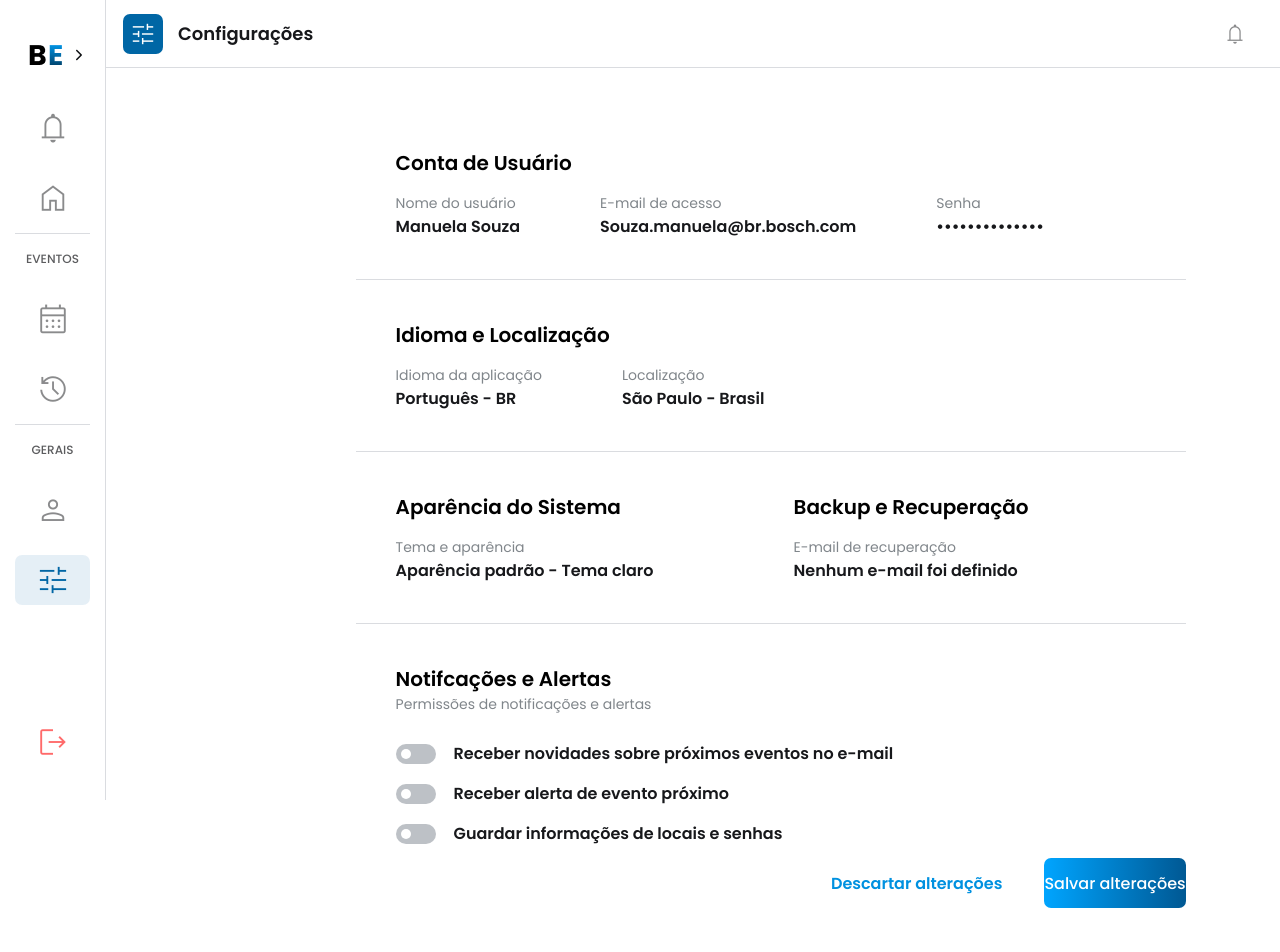
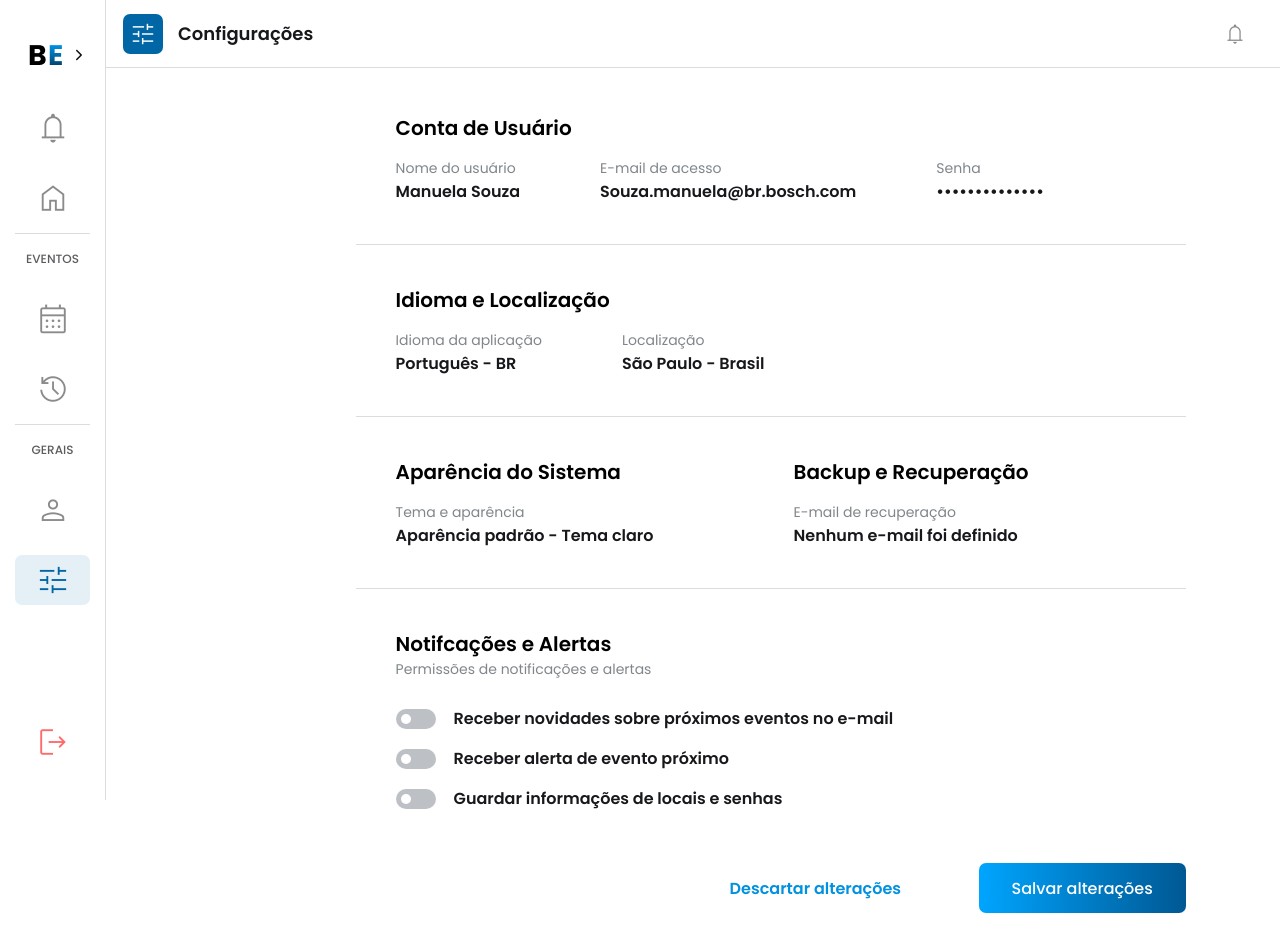
Before and after one commit to EsyProject/EsyFrontend, a React (Vite) app: page /settings in a window 1280 px wide. Before the commit the page ends 908 px from the top, so only its background shows below. Built offline with nearby package versions, Linux system fonts and the light colour scheme.

Commit message:
feat: Settings css update

```diff
--- a/src/pages/Settings/Settings.css
+++ b/src/pages/Settings/Settings.css
@@ -15,7 +15,7 @@
 }
 
 .user-account {
-  margin-top: 80px;
+  margin-top: 45px;
   padding-left: 40px;
 }
 
@@ -113,6 +113,7 @@
 
 .button-container a {
   text-decoration: none;
+  width: 207px;
 }
 
 .button-container a span {
@@ -120,3 +121,7 @@
   font-weight: 600;
   text-decoration: none;
 }
+
+.button-container > a {
+  margin: 40px 0 40px 0;
+}
```
